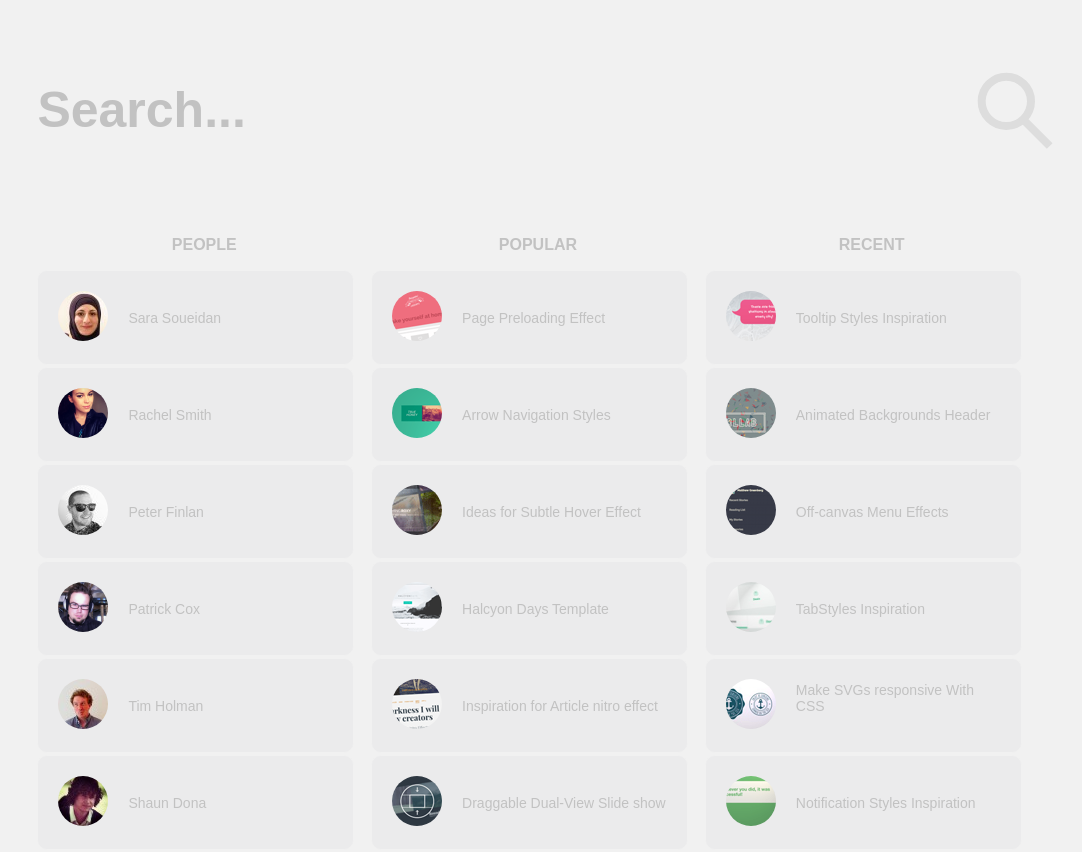
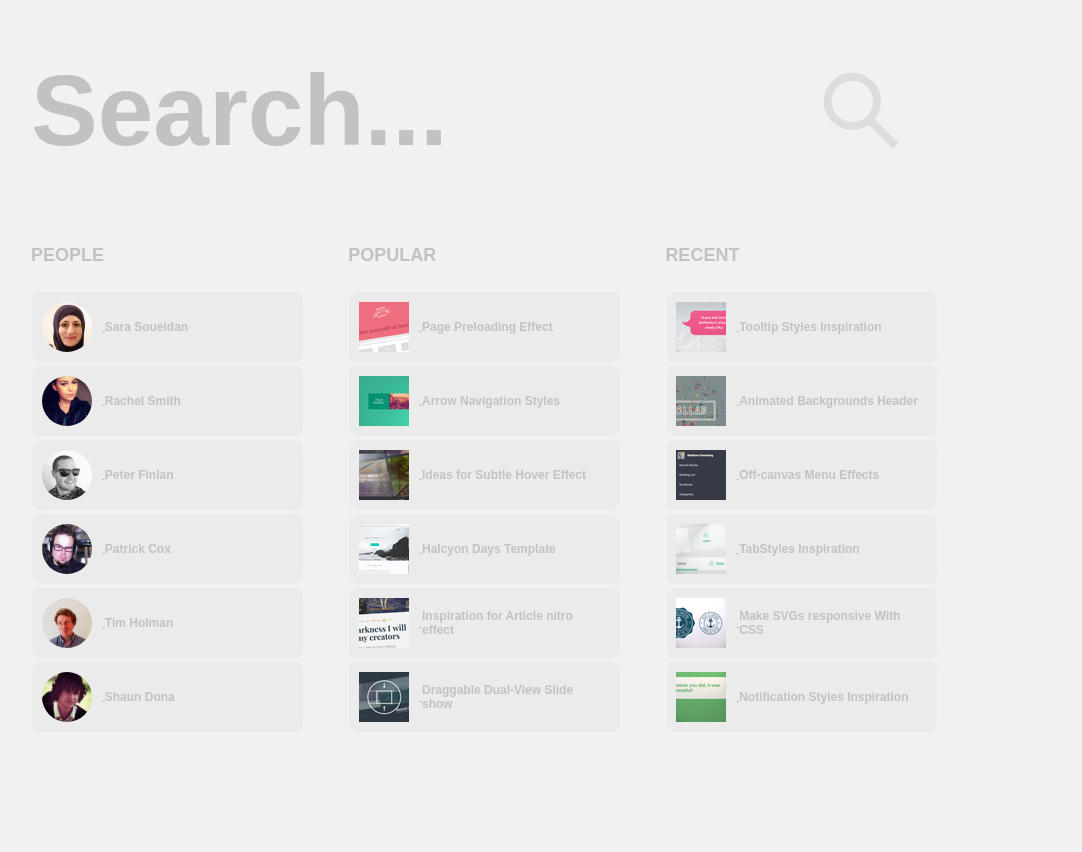
Before and after one commit to paulbardar/huge-search, a plain HTML site: page index.html in a window 1280 px wide. Shown: the whole page, without its empty margins (97-1179 px from the left). After the commit the page ends 830 px from the top, so only its background shows below. Drawn offline with Linux system fonts and the light colour scheme.

Commit message:
change in css

```diff
--- a/css/style.css
+++ b/css/style.css
@@ -3,30 +3,31 @@
 	-moz-box-sizing: border-box;
 	box-sizing: border-box;
 }
-html, body{
+html, body {
 	min-height: 100%;
 }
 html {
 	height: 100%;
 }
 body {
+	padding: 0 10%;
 	background: #F1F1F1;
 	color:#C2C2C2;
 }
 form {
 	position: relative;
-	padding:0 10.5%;
+	padding:0;
 	height:160px;
 	margin:30px auto;
 }
 input[type="search"] {
-	font:700 50px Arial, sans-serif;
+	font:700 100px Arial, sans-serif;
 	background:#F1F1F1;
 	border:none;
 	padding: 0;
 	max-width:80%;
 	height:100%;
-	color:#33CCCC;
+	color:#ec5a62;;
 	-webkit-appearance: textfield;
 	box-sizing:border-box;
 }
@@ -39,7 +40,7 @@ input[type="submit"] {
 	height:80px;
 	text-indent: 100px;
 	overflow: hidden;
-	right:10%;
+	right:15%;
 	top:25%;
 	background:url(../img/magnifier.svg) no-repeat center center;
 	background-size:100%;
@@ -55,42 +56,63 @@ input::-webkit-input-placeholder {
 input:-moz-placeholder {
 	color: #c2c2c2;
 }
+li {
+	display: list-item;
+	text-align: -webkit-match-parent;
+}
 .ba-content {
-	margin:0 auto;
-	padding:0 10.5%;
+	margin:0;
+	padding:0;
 	font-size: 0;
+	list-style: none;
 }
-h3 {
-	text-transform: uppercase;
-	font-size: 16px;
-	font-weight: 800;
-	text-align: center;
+.ba-content a h3 {
+	display: inline-block;
+	vertical-align: middle;
+	margin: 0;
+	width: calc(100% - 70px);
+	font-size: 12px;
+	font-weight: 700;
+	text-align: left;
+	color: #c2c2c2;
 }
-a {
-	display:block;
-	cursor:pointer;
-	padding:10px;
-	border-radius:5px;
+.ba-content h3:active {
+	color:#ec5a62;
 }
-.ba-people, .ba-popular, .ba-recent {
+.ba-content h3:hover {
+	color:#ec5a62;
+}
+
+.ba-people {
+	padding-right: 20px;
 	display: inline-block;
-	font-size: 0px;
-	width: 33%;
+	font-size: 10px;
+	width: 30%;
+}
+.ba-popular {
+	padding: 0 10px;
+	display: inline-block;
+	font-size: 10px;
+	width: 30%;
+}
+.ba-recent {
+	padding-left: 20px;
+	display: inline-block;
+	font-size: 10px;
+	width: 30%;
 }
 .ba-content ul {
 	list-style: none;
 	padding-left: 0;
 }
 .ba-content a {
-	text-decoration: none;
+	/*text-decoration: none;*/
+	vertical-align: middle;
 	color: #c2c2c2;
 	display: block;
-}
-.ba-content a:hover {
-	text-decoration: none;
-	color: #ec5a62;
-	background: rgba(118,117,128,0.1);
-	border-radius: 6px;
+	cursor:pointer;
+	padding:10px;
+	border-radius:5px;
 }
 .ba-content li {
 	border: 1px solid #F1F1F1;
@@ -99,18 +121,34 @@ a {
 	margin-bottom: 2px;
 	background: rgba(118,117,128,0.05);
 }
+.ba-content li:hover {
+	text-decoration: none;
+	background: rgba(118,117,128,0.1);
+	color: #ec5a62;
+	border-radius: 6px;
+}
 
-.ba-content img {
+.ba-people img {
+	display: inline-block;
+	vertical-align: middle;
 	border-radius: 120px;
-	margin: 10px;
+	margin: 0 10px 0 0;
 }
-.ba-content span {
-	font-size: 14px;
-	position: relative;
-	bottom: 28px;
-	left: 10px;
+
+.ba-content a img {
 	display: inline-block;
-	width: 70%;
+	width: 50px;
+	vertical-align: middle;
+	margin:0 10px 0 0;
+}
+.ba-content a img:hover {
+	width: 75px;
+}
+.ba-content h2 {
+	text-transform: uppercase;
+	font-size: 18px;
+	font-weight: 800;
+	padding: 10px 0;
 }
 
 
--- a/index.html
+++ b/index.html
@@ -20,131 +20,131 @@
 <body>
 	<div class="ba-wrapper">
 		<header class="ba-header">
-			<form action="#" class="ba-search">
+			<form action="#" method="post" class="ba-search">
 				<input type="search" class="ba-search" placeholder="Search...">
 				<input type="submit" value>
 			</form>
 		</header>
 		<main class="ba-content">
 			<aside class="ba-people">
-				<h3>People</h3>
+				<h2>People</h2>
 				<ul class="ba-peaple-list">
 					<li>
 						<a href="#">
 							<img src="img/avatars/SaraSoueidan.jpeg" height="50" width="50" alt="Sara Soueidan">
-							<span>Sara Soueidan</span>
+							<h3>Sara Soueidan</h3>
 						</a>
 					</li>
 					<li>
 						<a href="#">
 							<img src="img/avatars/RachelSmith.png" height="50" width="50" alt="Rachel Smith">
-							<span>Rachel Smith</span>
+							<h3>Rachel Smith</h3>
 						</a>
 					</li>
 					<li>
 						<a href="#">
 							<img src="img/avatars/PeterFinlan.jpeg" height="50" width="50" alt="Peter Finlan">
-							<span>Peter Finlan</span>
+							<h3>Peter Finlan</h3>
 						</a>
 					</li>
 					<li>
 						<a href="#">
 							<img src="img/avatars/PatrickCox.png" height="50" width="50" alt="Patrick Cox">
-							<span>Patrick Cox</span>
+							<h3>Patrick Cox</h3>
 						</a>
 					</li>
 					<li>
 						<a href="#">
 							<img src="img/avatars/TimHolman.jpeg" height="50" width="50" alt="Tim Holman">
-							<span>Tim Holman</span>
+							<h3>Tim Holman</h3>
 						</a>
 					</li>
 					<li>
 						<a href="#">
 							<img src="img/avatars/ShaunDona.jpeg" height="50" width="50" alt="Shaun Dona">
-							<span>Shaun Dona</span>
+							<h3>Shaun Dona</h3>
 						</a>
 					</li>
 				</ul>
 			</aside>
 			<aside class="ba-popular">
-				<h3>Popular</h3>
+				<h2>Popular</h2>
 				<ul class="ba-popular-list">
 					<li>
 						<a href="#">
 							<img src="img/thumbs/PagePreloadingEffect.png" height="50" width="50" alt="Page Preloading Effect">
-							<span>Page Preloading Effect</span>
+							<h3>Page Preloading Effect</h3>
 						</a>
 					</li>
 					<li>
 						<a href="#">
 							<img src="img/thumbs/ArrowNavigationStyles.png" height="50" width="50" alt="Arrow Navigation Styles">
-							<span>Arrow Navigation Styles</span>
+							<h3>Arrow Navigation Styles</h3>
 						</a>
 					</li>
 					<li>
 						<a href="#">
 							<img src="img/thumbs/HoverEffectsIdeasNew.png" height="50" width="50" alt="Ideas for Subtle Hover Effect">
-							<span>Ideas for Subtle Hover Effect</span>
+							<h3>Ideas for Subtle Hover Effect</h3>
 						</a>
 					</li>
 					<li>
 						<a href="#">
 							<img src="img/thumbs/FreebieHalcyonDays.png" height="50" width="50" alt="Halcyon days template">
-							<span>Halcyon Days Template</span>
+							<h3>Halcyon Days Template</h3>
 						</a>
 					</li>
 					<li>
 						<a href="#">
 							<img src="img/thumbs/ArticleIntroEffects.png" height="50" width="50" alt="Inspiration for Article nitro effect">
-							<span>Inspiration for Article nitro effect</span>
+							<h3>Inspiration for Article nitro effect</h3>
 						</a>
 					</li>
 					<li>
 						<a href="#">
 							<img src="img/thumbs/DraggableDualViewSlideshow.png" height="50" width="50" alt="Draggable Dual-View Slide show">
-							<span>Draggable Dual-View Slide show</span>
+							<h3>Draggable Dual-View Slide show</h3>
 						</a>
 					</li>
 				</ul>
 			</aside>
 			<aside class="ba-recent">
-				<h3>Recent</h3>
+				<h2>Recent</h2>
 				<ul class="ba-recent-list">
 					<li>
 						<a href="#">
 							<img src="img/thumbs/TooltipStylesInspiration.png" height="50" width="50" alt="Tooltip Styles Inspiration">
-							<span>Tooltip Styles Inspiration</span>
+							<h3>Tooltip Styles Inspiration</h3>
 						</a>
 					</li>
 					<li>
 						<a href="#">
 							<img src="img/thumbs/AnimatedHeaderBackgrounds.png" height="50" width="50" alt="Animated Header Backgrounds">
-							<span>Animated Backgrounds Header</span>
+							<h3>Animated Backgrounds Header</h3>
 						</a>
 					</li>
 					<li>
 						<a href="#">
 							<img src="img/thumbs/OffCanvas.png" height="50" width="50" alt="OffCanvas">
-							<span>Off-canvas Menu Effects</span>
+							<h3>Off-canvas Menu Effects</h3>
 						</a>
 					</li>
 					<li>
 						<a href="#">
 							<img src="img/thumbs/TabStyles.png" height="50" width="50" alt="TabStyles Inspiration">
-							<span>TabStyles Inspiration</span>
+							<h3>TabStyles Inspiration</h3>
 						</a>
 					</li>
 					<li>
 						<a href="#">
 							<img src="img/thumbs/ResponsiveSVGs.png" height="50" width="50" alt="ResponsiveSVGs">
-							<span>Make SVGs responsive With CSS</span>
+							<h3>Make SVGs responsive With CSS</h3>
 						</a>
 					</li>
 					<li>
 						<a href="#">
 							<img src="img/thumbs/NotificationStyles.png" height="50" width="50" alt="Notification Styles Inspiration">
-							<span>Notification Styles Inspiration</span>
+							<h3>Notification Styles Inspiration</h3>
 						</a>
 					</li>
 				</ul>
```
